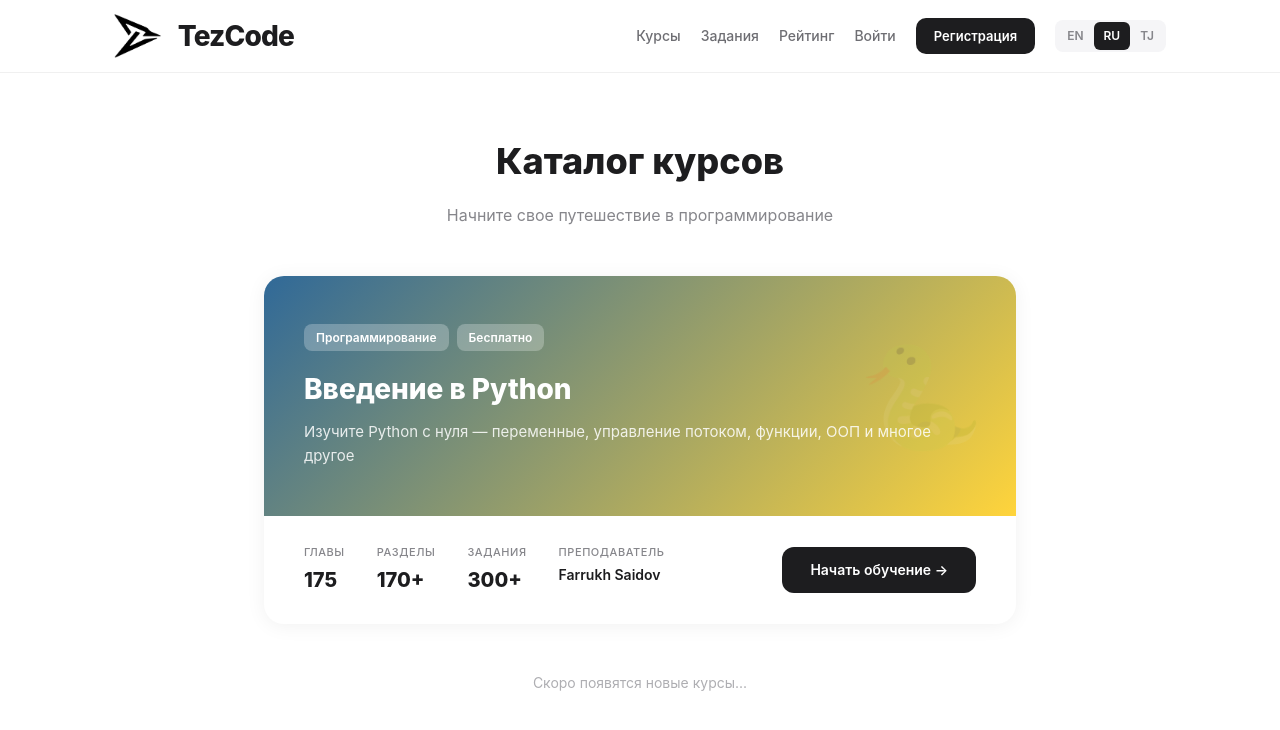
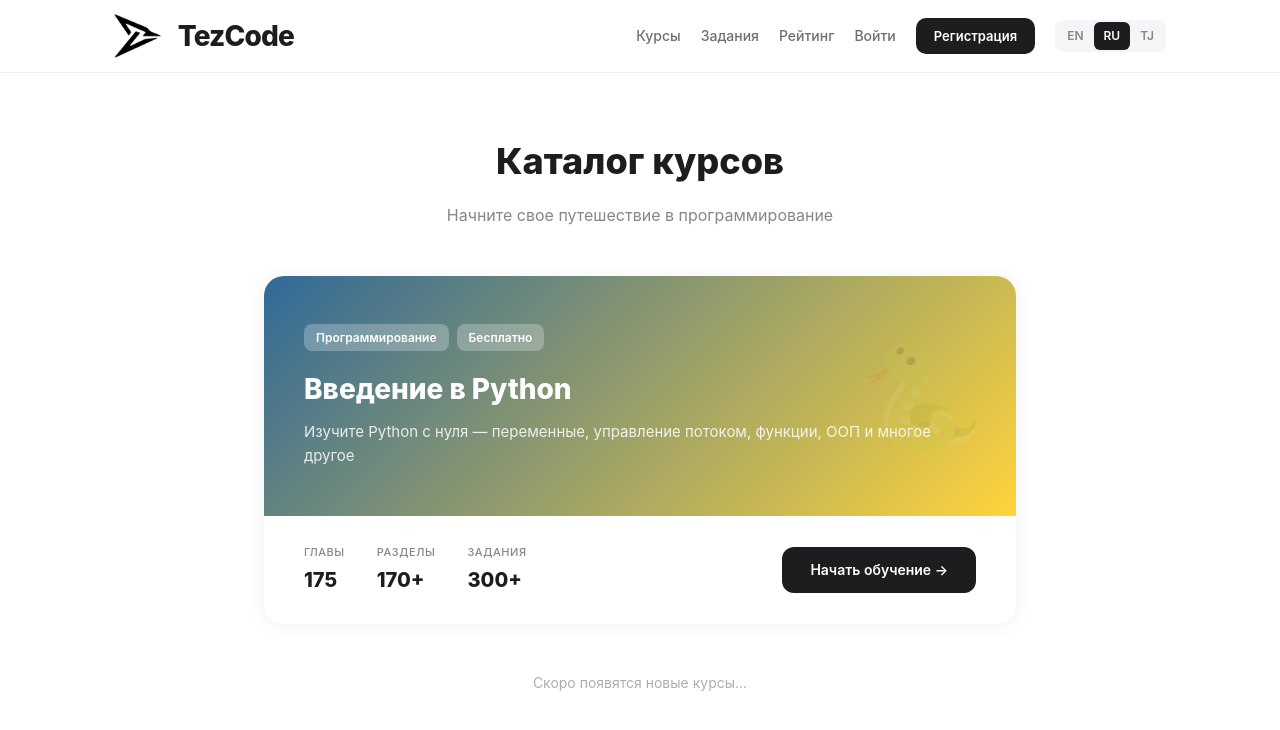
Before and after one commit to nurovvv/TezCode-Website, a React (Vite) app in the folder client/: page /TezCode-Website/catalog in a window 1280 px wide. Shown: the top 730 px of the page. Built offline with nearby package versions, Linux system fonts and the light colour scheme; no server answers.

Commit message:
Update CatalogPage.jsx

```diff
--- a/client/src/pages/CatalogPage.jsx
+++ b/client/src/pages/CatalogPage.jsx
@@ -63,10 +63,7 @@ export default function CatalogPage() {
                                             <p style={{ fontSize: '11px', color: '#86868b', margin: '0 0 2px', fontWeight: 500, textTransform: 'uppercase', letterSpacing: '0.05em' }}>{t('catalog.labels.activities')}</p>
                                             <p style={{ fontSize: '20px', fontWeight: 800, color: '#1d1d1f', margin: 0 }}>300+</p>
                                         </div>
-                                        <div>
-                                            <p style={{ fontSize: '11px', color: '#86868b', margin: '0 0 2px', fontWeight: 500, textTransform: 'uppercase', letterSpacing: '0.05em' }}>{t('catalog.labels.instructor')}</p>
-                                            <p style={{ fontSize: '14px', fontWeight: 600, color: '#1d1d1f', margin: 0 }}>Farrukh Saidov</p>
-                                        </div>
+
                                     </div>
                                     <div style={{
                                         padding: '12px 28px', borderRadius: '12px',
```
